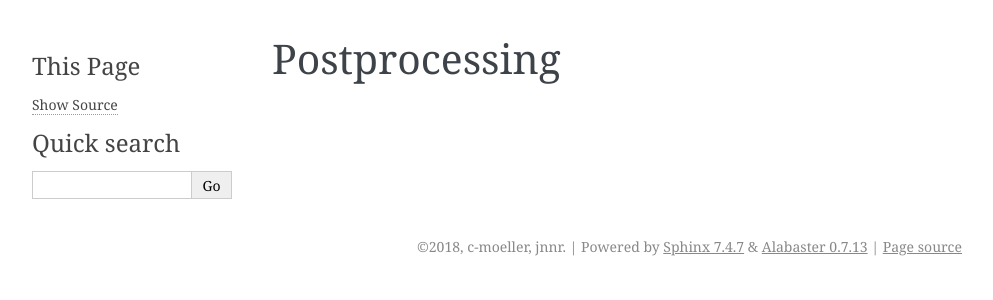
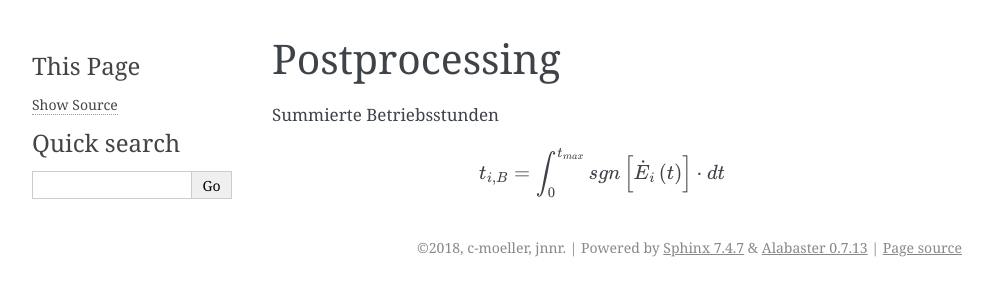
Before and after one commit to oemof-heat/model_development, a Sphinx documentation site: the page built from docs/postprocessing.rst, in a window 1280 px wide. Shown: the top 300 px of the page, without its empty margins (148-1141 px from the left). Built offline with Sphinx 7.4.7, drawn with Linux system fonts in a browser that asks for light colours.

Commit message:
Update postprocessing.rst

```diff
--- a/docs/postprocessing.rst
+++ b/docs/postprocessing.rst
@@ -1,2 +1,8 @@
 Postprocessing
 ==============
+
+Summierte Betriebsstunden
+
+.. math::
+
+    t_{i,B} = \int_{0}^{t_{max}} sgn \left[ \dot{E}_i \left( t \right) \right] \cdot dt
```
